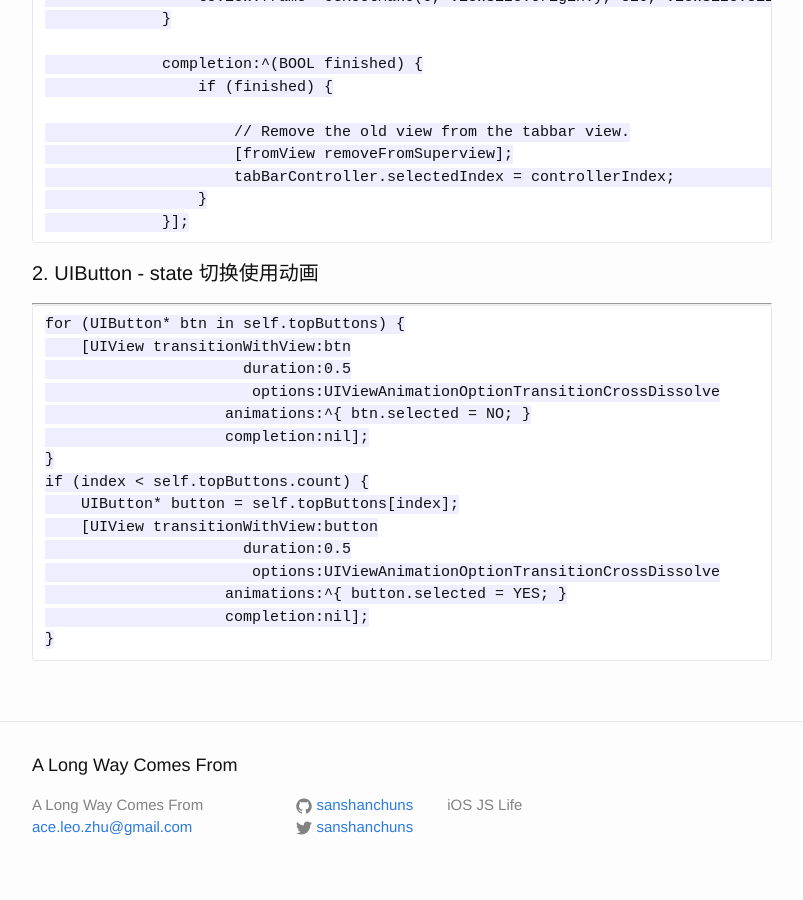
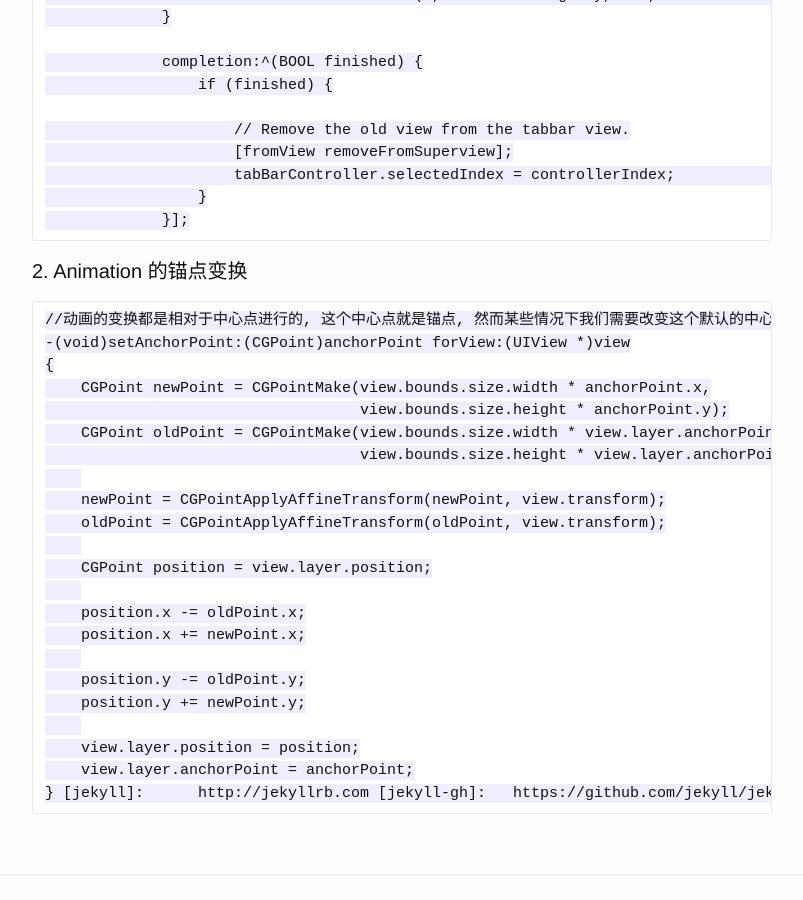
Before and after one commit to sanshanchuns/sanshanchuns.github.io, a Jekyll site: the page built from _posts/2015-06-23-iOS-Animation.markdown, in a window 1280 px wide and 900 px high, scrolled down 1249 px. Shown: the whole window, without its empty margins (238-1041 px from the left). Built offline with Jekyll 4.4.1, drawn with Linux system fonts in a browser that asks for light colours; a file with an impossible date is left out.

Commit message:
update files

```diff
--- a/_posts/2015-06-23-iOS-Animation.markdown
+++ b/_posts/2015-06-23-iOS-Animation.markdown
@@ -6,7 +6,7 @@ categories: jekyll update
 ---
 
 #### 1. UITabBarController - tab切换使用动画
-----------------------------------
+
 Solution 1: transition from view (simple)
 
 This is the easiest and makes use of a predefined UIView transition method. With this solution we don't need to manage the views because the method does the work for us.
@@ -63,26 +63,30 @@ A more complex solution, but gives you more control of the animation. In this ex
                      }
                  }];
 
-#### 2. UIButton - state 切换使用动画
-------------------------------
-    for (UIButton* btn in self.topButtons) {
-        [UIView transitionWithView:btn
-                          duration:0.5
-                           options:UIViewAnimationOptionTransitionCrossDissolve
-                        animations:^{ btn.selected = NO; }
-                        completion:nil];
+#### 2. Animation 的锚点变换
+
+    //动画的变换都是相对于中心点进行的, 这个中心点就是锚点, 然而某些情况下我们需要改变这个默认的中心点(0.5, 0.5)
+    -(void)setAnchorPoint:(CGPoint)anchorPoint forView:(UIView *)view
+    {
+        CGPoint newPoint = CGPointMake(view.bounds.size.width * anchorPoint.x,
+                                       view.bounds.size.height * anchorPoint.y);
+        CGPoint oldPoint = CGPointMake(view.bounds.size.width * view.layer.anchorPoint.x,
+                                       view.bounds.size.height * view.layer.anchorPoint.y);
+
+        newPoint = CGPointApplyAffineTransform(newPoint, view.transform);
+        oldPoint = CGPointApplyAffineTransform(oldPoint, view.transform);
+
+        CGPoint position = view.layer.position;
+
+        position.x -= oldPoint.x;
+        position.x += newPoint.x;
+
+        position.y -= oldPoint.y;
+        position.y += newPoint.y;
+
+        view.layer.position = position;
+        view.layer.anchorPoint = anchorPoint;
     }
-    if (index < self.topButtons.count) {
-        UIButton* button = self.topButtons[index];
-        [UIView transitionWithView:button
-                          duration:0.5
-                           options:UIViewAnimationOptionTransitionCrossDissolve
-                        animations:^{ button.selected = YES; }
-                        completion:nil];
-    }
-
-
-
 [jekyll]:      http://jekyllrb.com
 [jekyll-gh]:   https://github.com/jekyll/jekyll
 [jekyll-help]: https://github.com/jekyll/jekyll-help
--- a/_posts/2015-06-25-git.markdown
+++ b/_posts/2015-06-25-git.markdown
@@ -97,6 +97,7 @@ The problem is that .gitignore ignores just files that weren't tracked before (b
 
 #### 3. 关于 oh my zsh  - 好用的命令行终端
 
+	如何安装?终端中输入
 	curl -L https://raw.github.com/robbyrussell/oh-my-zsh/master/tools/install.sh | sh
 
 
--- a/_posts/2015-06-25-xcode.markdown
+++ b/_posts/2015-06-25-xcode.markdown
@@ -30,7 +30,7 @@ categories: jekyll update
 
 #### 2. xcode 插件
 
-	http://alcatraz.io/
+	好用的插件, 请戳这里<http://alcatraz.io/>
 
 #### 3. xcode 一般警告处理
 
@@ -38,6 +38,10 @@ categories: jekyll update
 
 	Targets -> Build Settings -> Library Search Path -> 删除对应行
 
+#### 4. cocoapods
+	如何安装, 请看这里<http://code4app.com/article/cocoapods-install-usage>
+	详细安装以及使用, 请看这里<https://guides.cocoapods.org/using/getting-started.html>
+
 
 [jekyll]:      http://jekyllrb.com
 [jekyll-gh]:   https://github.com/jekyll/jekyll
--- a/_posts/2015-07-01-iOS-全局设置.markdown
+++ b/_posts/2015-07-01-iOS-全局设置.markdown
@@ -22,3 +22,7 @@ categories: jekyll update
                                                             NSShadowAttributeName:shadow,
                                                               NSFontAttributeName:[UIFont systemFontOfSize:14.0]}
                                        forState:UIControlStateNormal];
+
+#### 2. 导航栏回退按钮去除文字, 一般是在基类控制器中设置
+
+	self.navigationItem.backBarButtonItem = [[UIBarButtonItem alloc] initWithTitle:@"" style:UIBarButtonItemStylePlain target:nil action:nil]; //取消 back 文字
```
Also changed, not shown: _posts/2015-06-30-iOS-label.markdown (+8 -5 lines).
